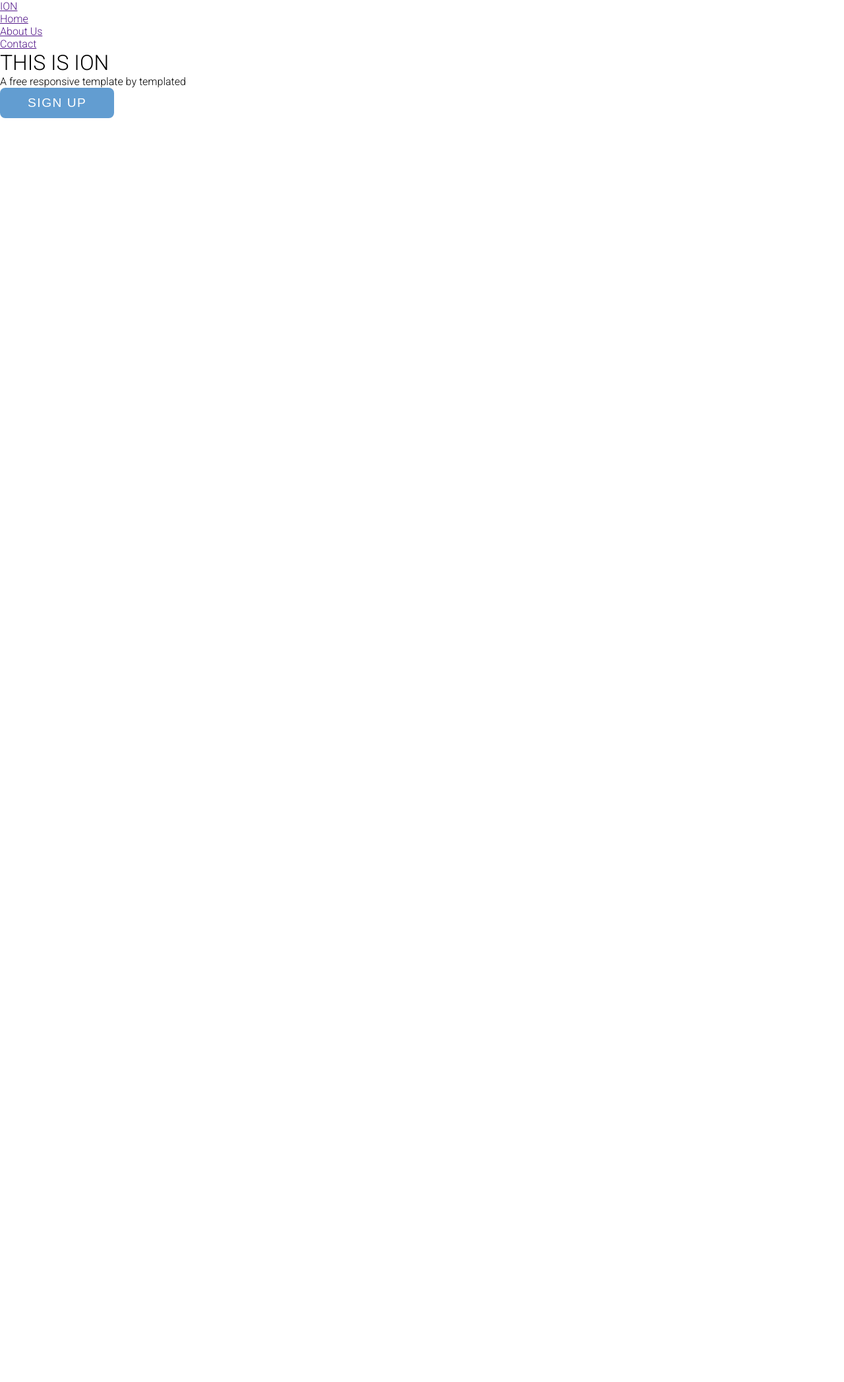
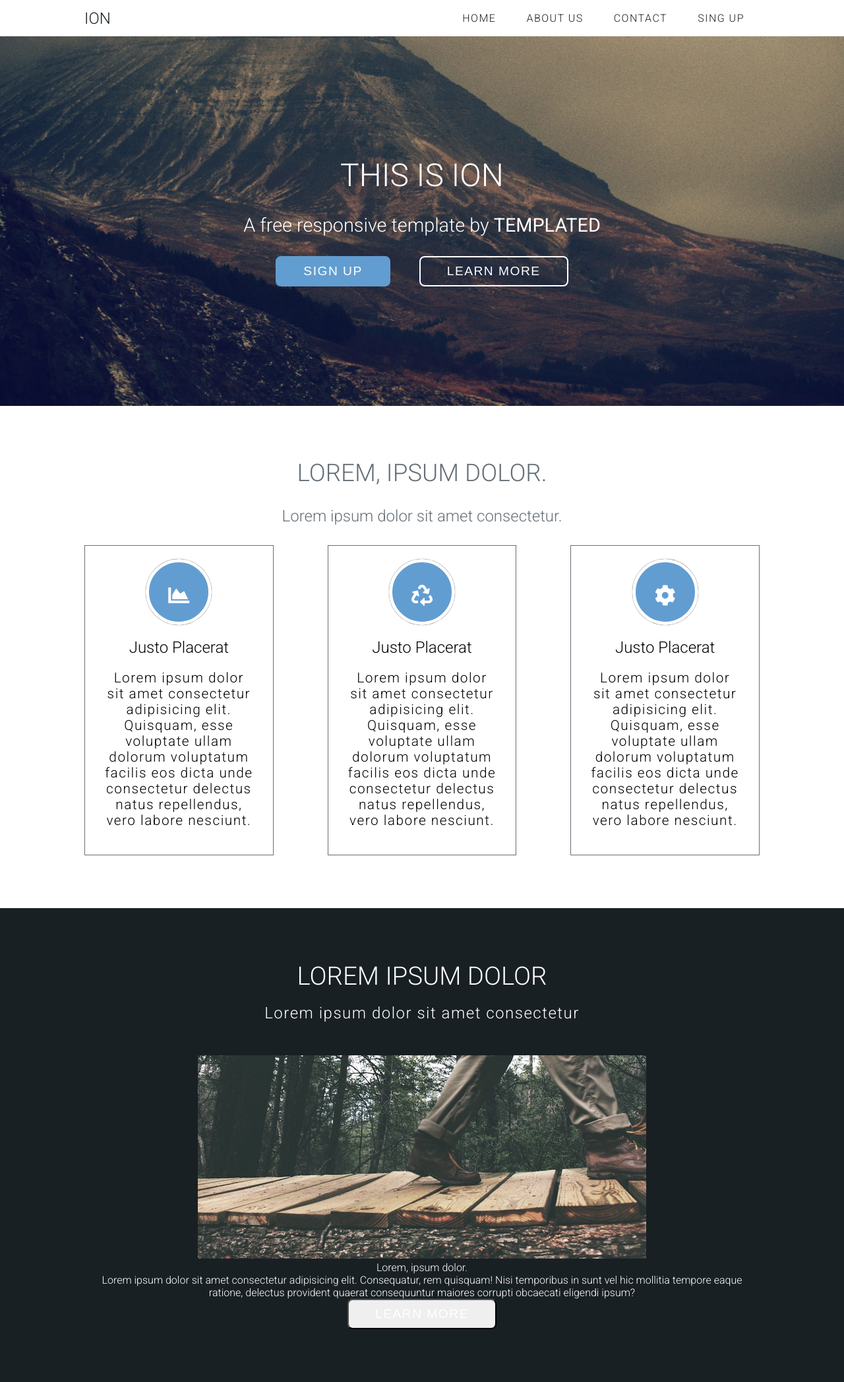
Before and after one commit to peka80/Webcon, a PHP site: page / in a window 1280 px wide. Shown: the whole page at 66% size. Before the commit the page ends 179 px from the top, so only its background shows below. Run offline with PHP 8.4, Linux system fonts and the light colour scheme; some libraries are stand-ins or nearby versions.

Commit message:
header about slider img

```diff
--- a/ION_Radionica/index.html
+++ b/ION_Radionica/index.html
@@ -16,12 +16,15 @@
   <body>
     <!-- NAVIGACIJA -->
     <nav>
+      <div class="container">
         <a href="" class="logo">ION</a>
         <ul>
           <li><a href="">Home</a></li>
           <li><a href="">About Us</a></li>
           <li><a href="">Contact</a></li>
+          <li><a href="">Sing up</a></li>
         </ul>
+      </div>
     </nav>
     <!-- HEADER -->
     <header>
@@ -35,5 +38,67 @@
         <button class="btn transparent">Learn more</button>
       </hgroup>
     </header>
+    <!-- ABOUT US -->
+    <section class="about container">
+      <hgroup>
+        <h2>Lorem, ipsum dolor.</h2>
+        <h4>Lorem ipsum dolor sit amet consectetur.</h4>
+      </hgroup>
+      <div class="wrapper">
+        <article class="card">
+          <i class="fas fa-chart-area"></i>
+          <div class="text">
+            <h3>Justo Placerat</h3>
+            <p>
+              Lorem ipsum dolor sit amet consectetur adipisicing elit. Quisquam,
+              esse voluptate ullam dolorum voluptatum facilis eos dicta unde
+              consectetur delectus natus repellendus, vero labore nesciunt.
+            </p>
+          </div>
+        </article>
+        <article class="card">
+          <i class="fas fa-recycle"></i>
+          <div class="text">
+            <h3>Justo Placerat</h3>
+            <p>
+              Lorem ipsum dolor sit amet consectetur adipisicing elit. Quisquam,
+              esse voluptate ullam dolorum voluptatum facilis eos dicta unde
+              consectetur delectus natus repellendus, vero labore nesciunt.
+            </p>
+          </div>
+        </article>
+        <article class="card">
+          <i class="fas fa-cog"></i>
+          <div class="text">
+            <h3>Justo Placerat</h3>
+            <p>
+              Lorem ipsum dolor sit amet consectetur adipisicing elit. Quisquam,
+              esse voluptate ullam dolorum voluptatum facilis eos dicta unde
+              consectetur delectus natus repellendus, vero labore nesciunt.
+            </p>
+          </div>
+        </article>
+      </div>
+    </section>
+    <!-- SLIDER -->
+    <section class="slider">
+      <hgroup>
+        <h2>Lorem ipsum dolor</h2>
+        <h4>Lorem ipsum dolor sit amet consectetur</h4>
+      </hgroup>
+      <div class="slide-card">
+        <img src="./images/pic01.jpg" alt="" />
+      </div>
+      <div class="slide-text container">
+        <h4>Lorem, ipsum dolor.</h4>
+        <p>
+          Lorem ipsum dolor sit amet consectetur adipisicing elit. Consequatur,
+          rem quisquam! Nisi temporibus in sunt vel hic mollitia tempore eaque
+          ratione, delectus provident quaerat consequuntur maiores corrupti
+          obcaecati eligendi ipsum?
+        </p>
+        <button class="btn">Learn more</button>
+      </div>
+    </section>
   </body>
 </html>
--- a/ION_Radionica/style.css
+++ b/ION_Radionica/style.css
@@ -73,6 +73,160 @@ h2 {
 .transparent:hover {
   background-color: rgba(255, 255, 255, 0.5);
 }
+
+ul {
+  list-style: none;
+}
+
+a {
+  text-decoration: none;
+  color: var(--secondary);
+}
+
+section {
+  padding: 80px 0;
+}
 /**********************************
     NAVIGACIJA
 **********************************/
+nav {
+  background-color: var(--white);
+  padding: 10px 0;
+}
+
+nav .container {
+  display: flex;
+  justify-content: space-between;
+  align-items: center;
+}
+
+nav .container ul {
+  display: flex;
+  align-items: center;
+}
+
+nav .container ul li {
+  margin: 0 15px;
+  padding: 8px;
+  text-transform: uppercase;
+}
+
+nav .container ul li:hover {
+  background-color: var(--primaryHover);
+  border-radius: 5px;
+}
+
+nav .container ul li a {
+  letter-spacing: 1.5px;
+}
+
+nav .container ul li:hover a {
+  color: var(--white);
+}
+
+nav .container .logo {
+  font-size: 1.5rem;
+}
+
+/**********************************
+    HEADER
+**********************************/
+
+header {
+  background-image: url(./images/banner.jpg);
+  background-position: center;
+  background-size: cover;
+  height: 70vh;
+  display: flex;
+  justify-content: center;
+  align-items: center;
+}
+
+header hgroup {
+  text-align: center;
+  color: var(--white);
+}
+
+header hgroup h1 {
+  font-size: 3rem;
+}
+header hgroup h4 {
+  font-size: 1.8rem;
+  margin: 30px 0;
+}
+header hgroup h4 span {
+  font-weight: 400;
+  text-transform: uppercase;
+}
+
+header hgroup button {
+  margin: 0 20px;
+}
+/**********************************
+    ABOUT
+**********************************/
+.about hgroup {
+  text-align: center;
+  color: var(--textColor);
+}
+.about hgroup h2 {
+  font-size: 2.3rem;
+}
+.about hgroup h4 {
+  font-size: 1.5rem;
+  margin: 30px 0;
+}
+.about .wrapper {
+  display: flex;
+  justify-content: space-between;
+}
+
+.card {
+  flex: 0 0 28%;
+  border: 1px solid var(--textColor);
+  padding: 20px 30px;
+  text-align: center;
+}
+
+.card i {
+  font-size: 2rem;
+  color: var(--white);
+  background-color: var(--primary);
+  width: 100px;
+  height: 100px;
+  line-height: 100px;
+  border: 5px solid var(--white);
+  box-shadow: 0 0 1px black;
+  border-radius: 50%;
+}
+
+.card .text {
+  margin: 20px 0;
+}
+.text h3 {
+  font-size: 1.5rem;
+}
+.text p {
+  font-size: 1.3rem;
+  letter-spacing: 1.5px;
+  margin-top: 20px;
+}
+/**********************************
+    SLIDER
+**********************************/
+.slider {
+  background-color: var(--secondary);
+  color: var(--white);
+  text-align: center;
+}
+.slider hgroup {
+  margin-bottom: 50px;
+}
+.slider hgroup h2 {
+  font-size: 2.4rem;
+}
+.slider hgroup h4 {
+  font-size: 1.5rem;
+  letter-spacing: 1.5px;
+  margin-top: 20px;
+}
```
Also changed, not shown: ION_Radionica/images/banner.jpg (added), ION_Radionica/images/pic01.jpg (added), ION_Radionica/images/pic02.jpg (added), ION_Radionica/images/pic03.jpg (added). Lines whose indentation alone changed are shown as unchanged.
